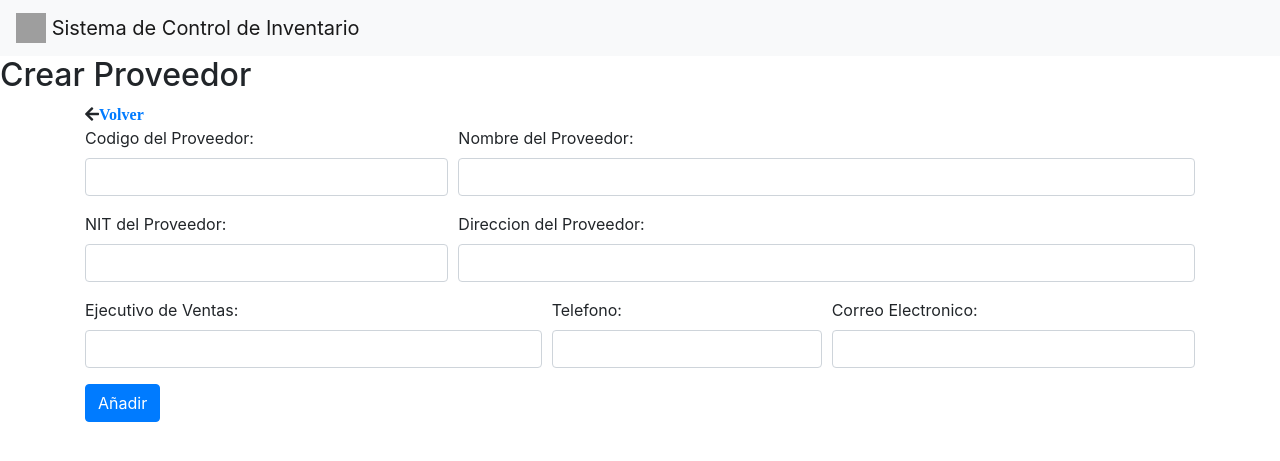
After one commit to Mynor-Urrutia/SQA, a PHP site: page /ingreso_proveedor.php in a window 1280 px wide. The commit adds this page. Shown: the top 461 px of the page. Run offline with PHP 8.4, Linux system fonts and the light colour scheme; grey boxes are pictures that could not be loaded.

Commit message:
Update UI

```diff
--- /dev/null
+++ b/ingreso_proveedor.php
@@ -0,0 +1,96 @@
+<?php
+
+require "config.php";
+
+if (isset($_POST['submit'])) {
+
+    $nuevo_proveedor = array(
+        "nombre_prov" => $_POST['nombre_prov'],
+        "direccion" => $_POST['direccion'],
+        "telefono" => $_POST['telefono']
+    );
+
+    $sql = "INSERT INTO proveedores (nombre_prov, direccion, telefono) values (:nombre_prov, :direccion, :telefono)";
+
+    try {
+        $statement = $conexion->prepare($sql);
+        $statement->execute($nuevo_proveedor);
+    } catch (PDOException $error) {
+        echo $error->getMessage();
+    }
+}
+
+?>
+
+<?php include "templates/header.php"; ?>
+
+<?php if (isset($_POST['submit']) && $statement) : ?>
+    <blockquote>El proveedor <?php echo $_POST['nombre_prov']; ?> se añadio correctamente.</blockquote>
+<?php endif; ?>
+
+<h2>Crear Proveedor</h2>
+<div class="container">
+    <div>
+        <i class="fas fa-arrow-left"><a href="index.php">Volver</a></i>
+    </div>
+
+    <form action="" method="post" class="needs-validation" novalidate>
+        <div class="form-row">
+            <div class="col-md-4 mb-3">
+                <label for="codigo_prov">Codigo del Proveedor:</label>
+                <input type="text" class="form-control" name="codigo_prov" id="codigo_prov" require>
+                <div class="valid-feedback">
+                    Codigo Valido
+                </div>
+            </div>
+            <div class="col-md-8 mb-3">
+                <label for="nombre_prov">Nombre del Proveedor:</label>
+                <input type="text" class="form-control" name="nombre_prov" id="nombre_prov" require>
+            </div>
+        </div>
+        <div class="form-row">
+            <div class="col-md-4 mb-3">
+                <label for="nit_prov">NIT del Proveedor:</label>
+                <input type="text" class="form-control" name="nit_prov" id="nit_prov" require>
+                <div class="valid-feedback">
+                    Codigo Valido
+                </div>
+            </div>
+            <div class="col-md-8 mb-3">
+                <label for="direccion">Direccion del Proveedor:</label>
+                <input type="text" class="form-control" name="direccion" id="direccion" require>
+                <div class="valid-feedback">
+                    Codigo Valido
+                </div>
+            </div>
+        </div>
+        <div class="form-row">
+            <div class="col-md-5 mb-3">
+                <label for="eje_ventas">Ejecutivo de Ventas:</label>
+                <input type="text" class="form-control" name="eje_ventas" id="eje_ventas" require>
+                <div class="valid-feedback">
+                    Codigo Valido
+                </div>
+            </div>
+            <div class="col-md-3 mb-3">
+                <label for="telefono">Telefono:</label>
+                <input type="text" class="form-control" name="telefono" id="telefono" require>
+                <div class="valid-feedback">
+                    Codigo Valido
+                </div>
+            </div>
+            <div class="col-md-4 mb-3">
+                <label for="email">Correo Electronico:</label>
+                <input type="text" class="form-control" name="email" id="email" require>
+                <div class="valid-feedback">
+                    Codigo Valido
+                </div>
+            </div>
+        </div>
+        <input type="submit" class="btn btn-primary" value="Añadir" name="submit">
+    </form>
+
+</div>
+
+
+<?php include "templates/footer.php"; ?>
--- a/templates/footer.php
+++ b/templates/footer.php
@@ -1,2 +1,6 @@
 </body>
+
+<script src="https://code.jquery.com/jquery-3.3.1.slim.min.js" integrity="sha384-q8i/X+965DzO0rT7abK41JStQIAqVgRVzpbzo5smXKp4YfRvH+8abtTE1Pi6jizo" crossorigin="anonymous"></script>
+<script src="https://cdnjs.cloudflare.com/ajax/libs/popper.js/1.14.7/umd/popper.min.js" integrity="sha384-UO2eT0CpHqdSJQ6hJty5KVphtPhzWj9WO1clHTMGa3JDZwrnQq4sF86dIHNDz0W1" crossorigin="anonymous"></script>
+<script src="https://stackpath.bootstrapcdn.com/bootstrap/4.3.1/js/bootstrap.min.js" integrity="sha384-JjSmVgyd0p3pXB1rRibZUAYoIIy6OrQ6VrjIEaFf/nJGzIxFDsf4x0xIM+B07jRM" crossorigin="anonymous"></script>
 </html>
--- a/templates/header.php
+++ b/templates/header.php
@@ -5,6 +5,17 @@
     <meta http-equiv="X-UA-Compatible" content="IE=edge">
     <meta name="viewport" content="width=device-width, initial-scale=1.0">
     <title>Tienda</title>
+
+    <link rel="stylesheet" href="css/style.css">
+    <link rel="stylesheet" href="https://stackpath.bootstrapcdn.com/bootstrap/4.3.1/css/bootstrap.min.css" integrity="sha384-ggOyR0iXCbMQv3Xipma34MD+dH/1fQ784/j6cY/iJTQUOhcWr7x9JvoRxT2MZw1T" crossorigin="anonymous">
+    <link rel="stylesheet" href="https://use.fontawesome.com/releases/v5.15.4/css/all.css" integrity="sha384-DyZ88mC6Up2uqS4h/KRgHuoeGwBcD4Ng9SiP4dIRy0EXTlnuz47vAwmeGwVChigm" crossorigin="anonymous">
 </head>
 
 <body>
+
+<nav class="navbar navbar-light bg-light">
+  <a class="navbar-brand" href="#">
+    <img src="https://getbootstrap.com/docs/4.6/assets/brand/bootstrap-solid.svg" width="30" height="30" class="d-inline-block align-top" alt="">
+    Sistema de Control de Inventario
+  </a>
+</nav>
```
Also changed, not shown: css/style.css (added, +31 -0 lines), index.php (+60 -7 lines), images/codigo.png (added), images/compras.png (added), images/inventario.png (added), images/pedidos.png (added), images/productos.png (added), images/proveedores.png (added).
